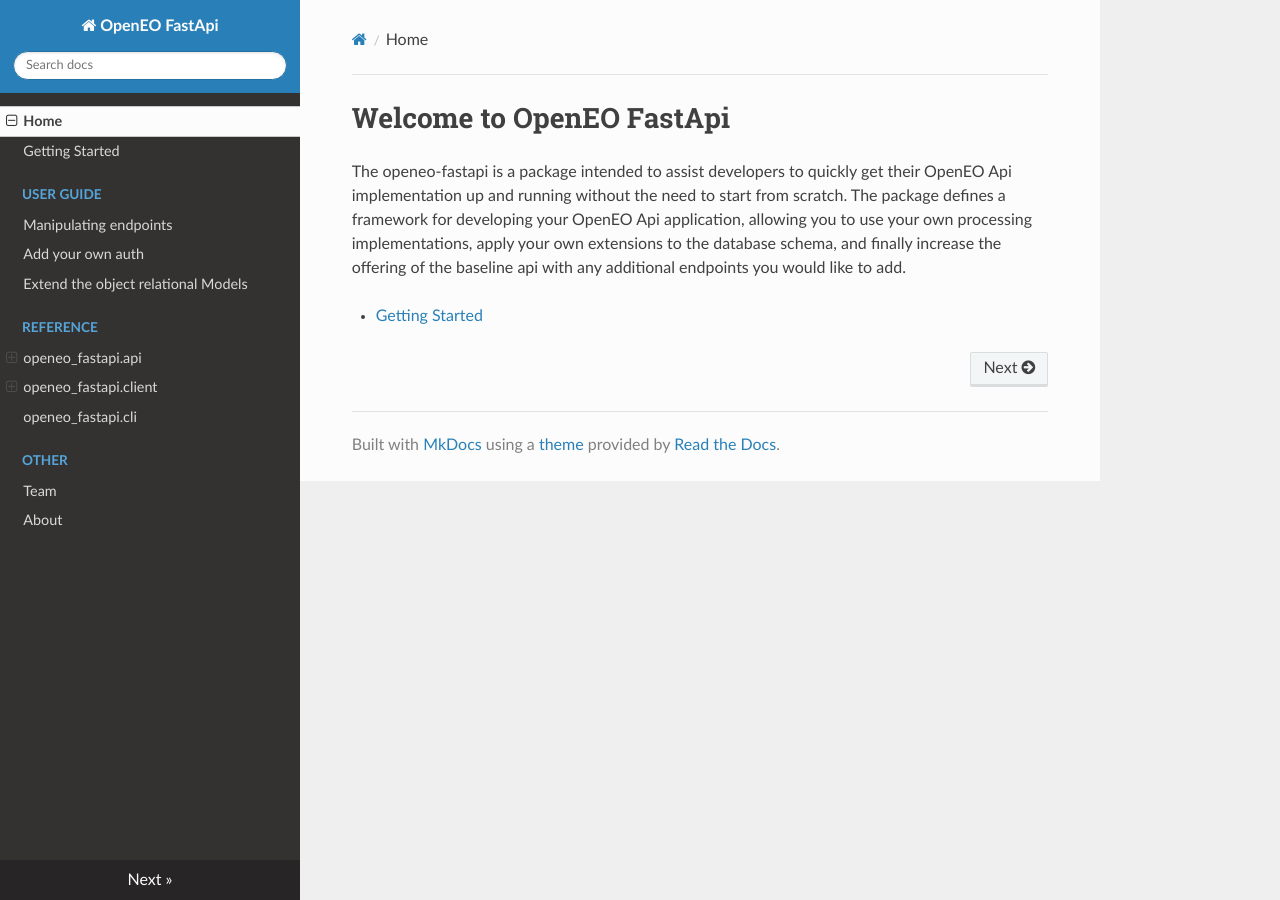
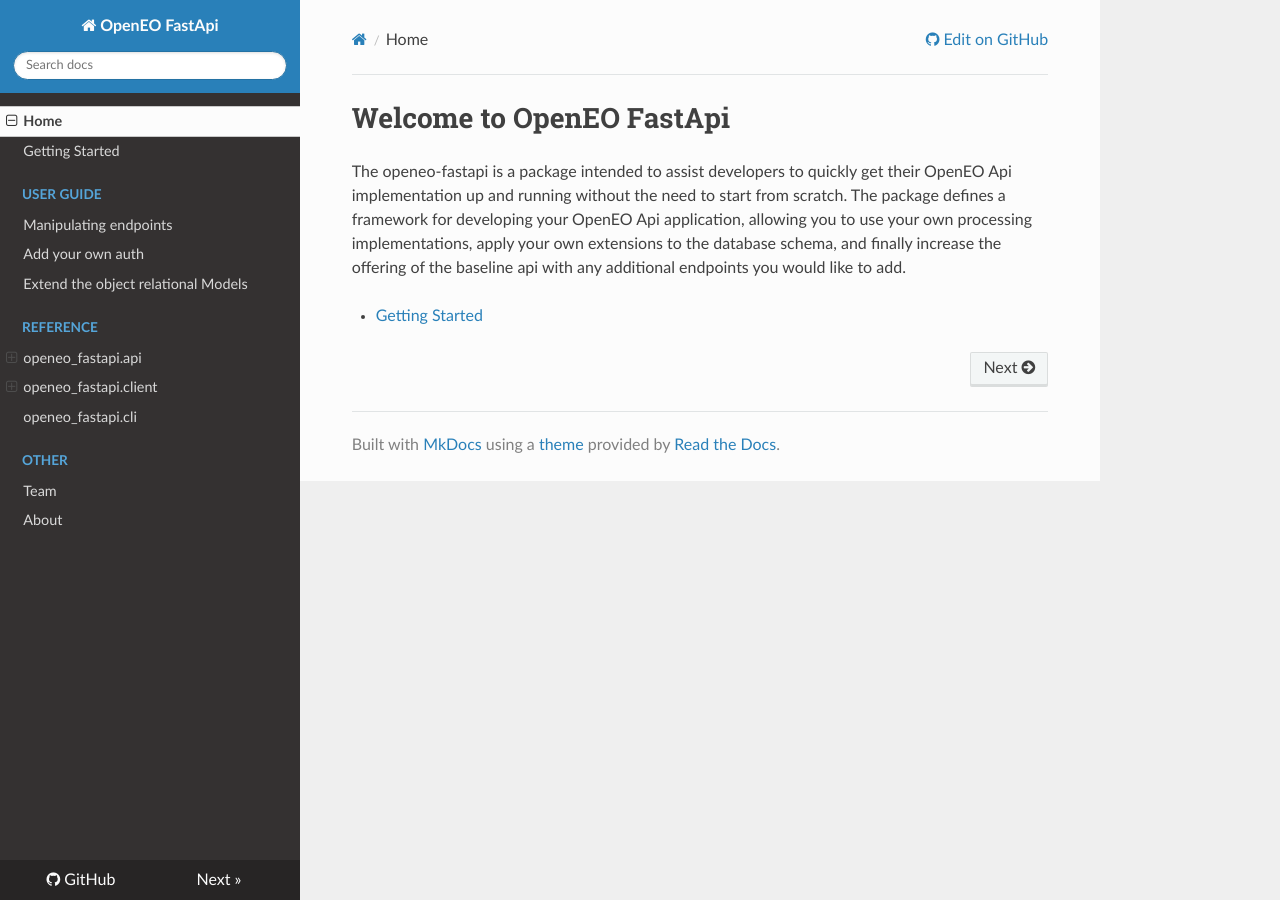
Before and after one commit to eodcgmbh/openeo-fastapi, an MkDocs documentation site: the page built from docs/index.md, in a window 1280 px wide. Built offline with MkDocs 1.6.1, drawn with Linux system fonts in a browser that asks for light colours; nearby versions of some CDN libraries; some of the changed lines change nothing that is shown.

Commit message:
add repo link

```diff
--- a/mkdocs.yml
+++ b/mkdocs.yml
@@ -29,3 +29,4 @@
     - Team: team.md
     - About: about.md
 theme: readthedocs
+repo_url: https://github.com/eodcgmbh/openeo-fastapi
```
Also changed, not shown: 1 other file.
